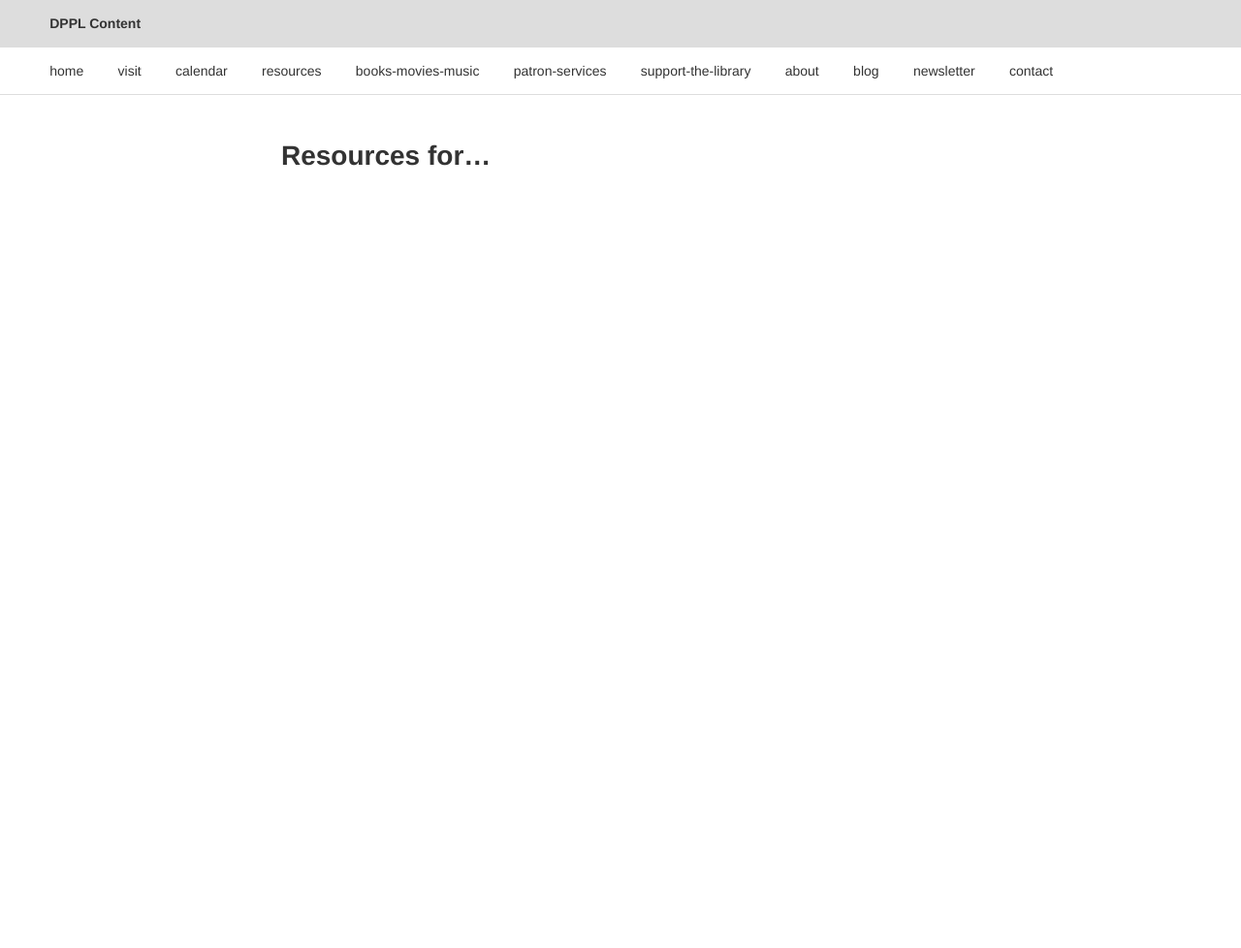
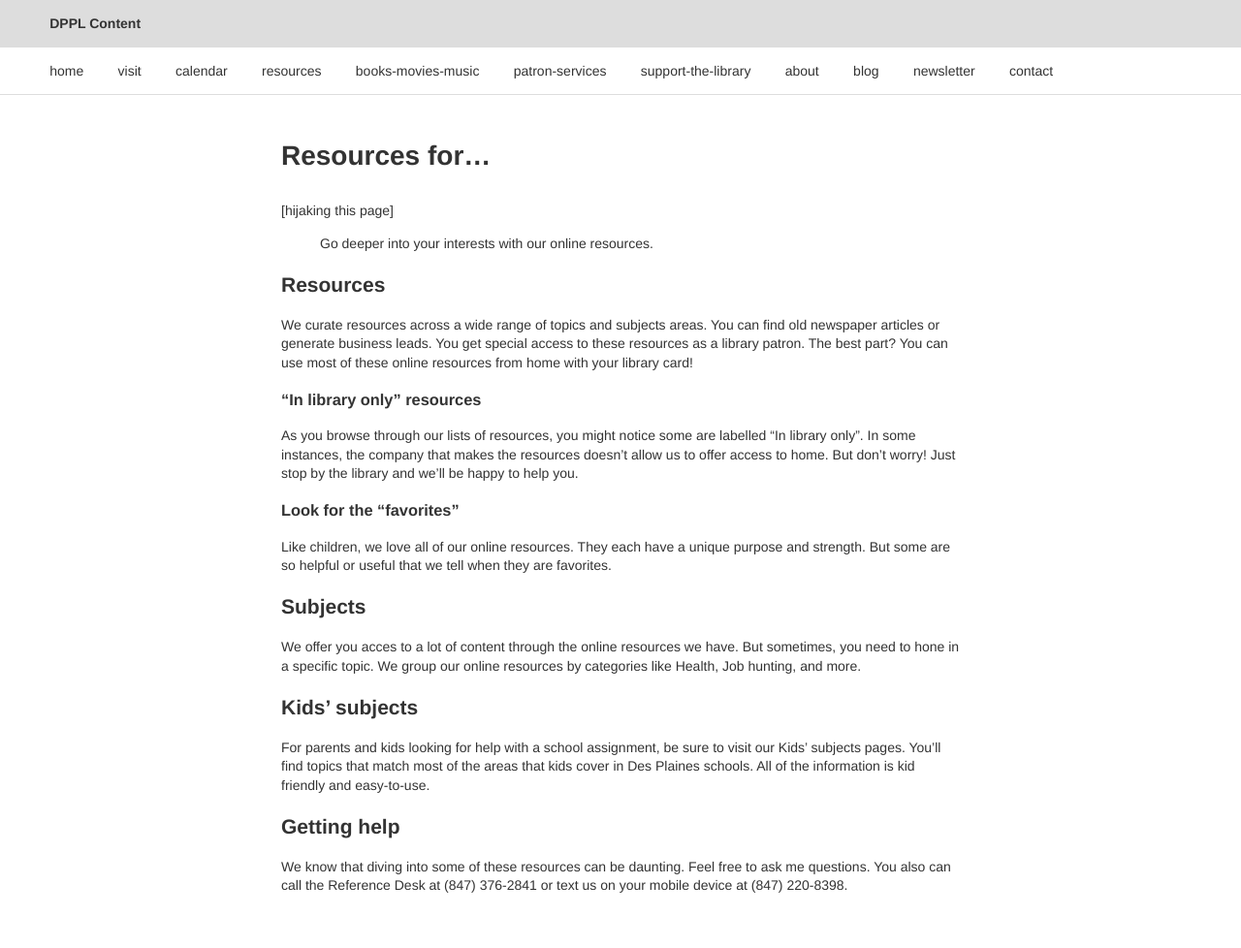
Before and after one commit to dpplweb/dppl-content, a Jekyll site: the page built from _posts/brodie/0413-01-01-resources-for.md, in a window 1280 px wide. Shown: the whole page at 97% size. Built offline with Jekyll 4.4.1, drawn with Linux system fonts in a browser that asks for light colours; Markdown is read by kramdown in place of the engine named in the settings; before the commit the page ends 900 px from its top, so only the background shows below that.

Commit message:
Updated 0413-01-01-resources-for.md

```diff
--- a/_posts/brodie/0413-01-01-resources-for.md
+++ b/_posts/brodie/0413-01-01-resources-for.md
@@ -1,11 +1,42 @@
 ---
+categories:
+  - resources
+  - brodie
+section: resources
+author: Brodie
 layout: post
 title: Resources for…
-author: Brodie
-section: resources
-categories: [resources, brodie]
-audience: ""
-keywords: ""
-goals: ""
-actions: ""
+audience: "adults, parents"
+keywords: "research, resources, homework"
+goals: overview of our resources and how to use them
+actions: visit resource pages
+published: true
 ---
+
+[hijaking this page]
+
+> Go deeper into your interests with our online resources.
+
+## Resources
+
+We curate resources across a wide range of topics and subjects areas. You can find old newspaper articles or generate business leads. You get special access to these resources as a library patron. The best part? You can use most of these online resources from home with your library card!
+
+### "In library only" resources
+
+As you browse through our lists of resources, you might notice some are labelled "In library only". In some instances, the company that makes the resources doesn't allow us to offer access to home. But don't worry! Just stop by the library and we'll be happy to help you.
+
+### Look for the "favorites"
+
+Like children, we love all of our online resources. They each have a unique purpose and strength. But some are so helpful or useful that we tell when they are favorites.
+
+## Subjects
+
+We offer you acces to a lot of content through the online resources we have. But sometimes, you need to hone in a specific topic. We group our online resources by categories like Health, Job hunting, and more.
+
+## Kids' subjects
+
+For parents and kids looking for help with a school assignment, be sure to visit our Kids' subjects pages. You'll find topics that match most of the areas that kids cover in Des Plaines schools. All of the information is kid friendly and easy-to-use.
+
+## Getting help
+
+We know that diving into some of these resources can be daunting. Feel free to ask me questions. You also can call the Reference Desk at (847) 376-2841 or text us on your mobile device at (847) 220-8398.
```
